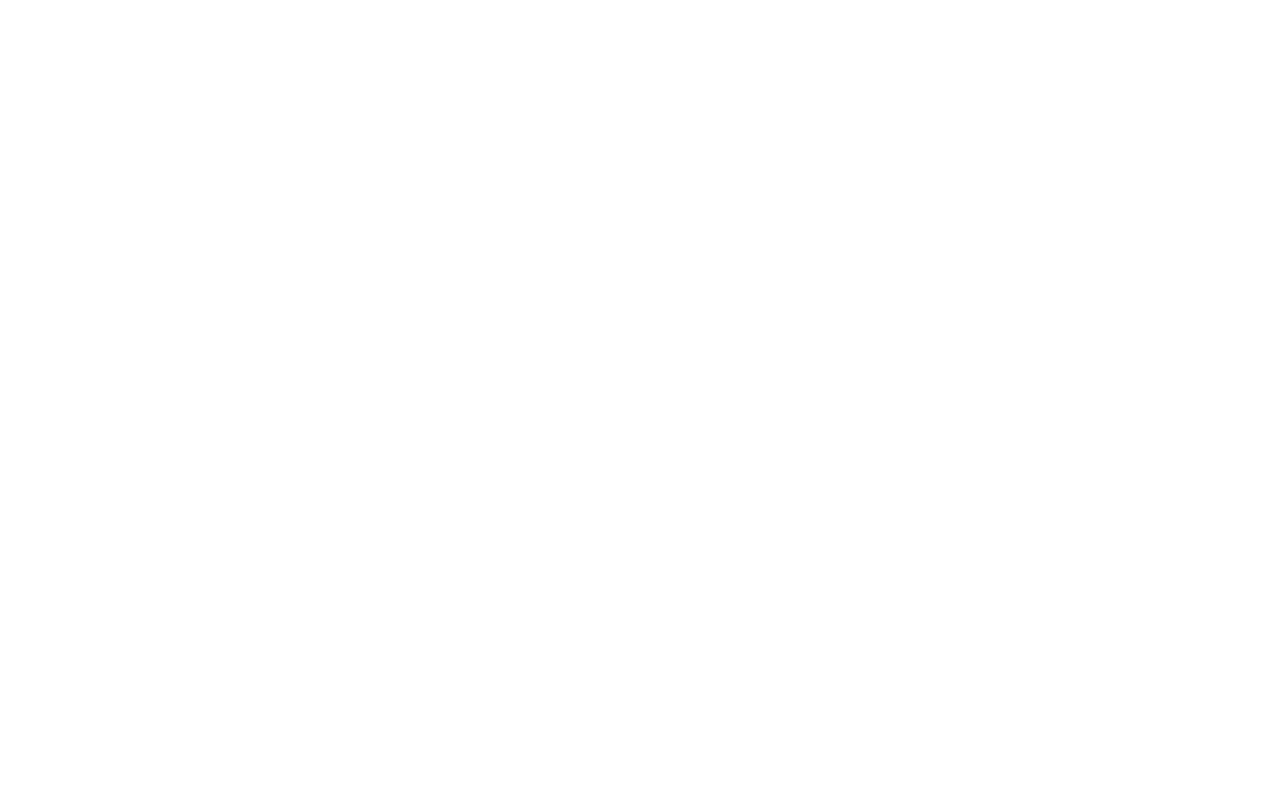
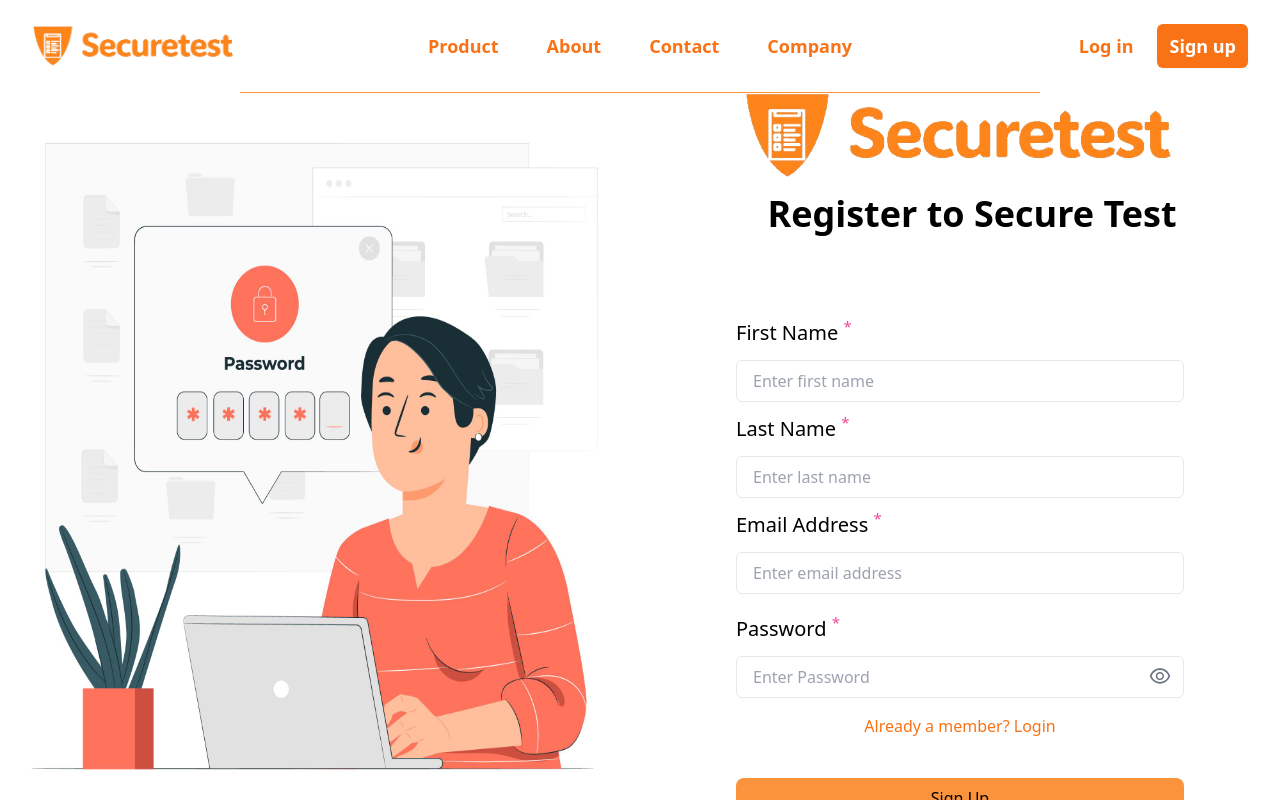
Before and after one commit to nidhibhaskar2206/SecureTestPlatform, a React (Vite) app in the folder client/: page /register in a window 1280 px wide. Before the commit this address had no page. Built offline with nearby package versions, Linux system fonts and the light colour scheme.

Commit message:
Auth Pages added

```diff
--- a/client/package.json
+++ b/client/package.json
@@ -16,7 +16,8 @@
     "react-dom": "^18.3.1",
     "react-icons": "^5.4.0",
     "react-router-dom": "^6.29.0",
-    "react-toastify": "^11.0.3"
+    "react-toastify": "^11.0.3",
+    "tw-elements-react": "^1.0.0-alpha-end"
   },
   "devDependencies": {
     "@eslint/js": "^9.17.0",
--- a/client/src/App.jsx
+++ b/client/src/App.jsx
@@ -2,17 +2,34 @@
 import TestPage from "./components/screens/TestPage";
 import HomePage from "./components/screens/HomePage";
 import InstructionsPage from "./components/screens/InstructionsPage";
+import LoginPage from "./components/screens/Login";
+import RegisterPage from "./components/screens/Register";
+import { ToastContainer } from "react-toastify";
+import "react-toastify/dist/ReactToastify.css";
 
 function App() {
-  return(
+  return (
     <div>
+      <ToastContainer
+        position="bottom-right"
+        autoClose={2000}
+        hideProgressBar={false}
+        toastStyle={{
+          backgroundColor: "#030811",
+          color: "#f2ebe3",
+          borderColor: "#f2ebe3",
+        }}
+        progressStyle={{ backgroundColor: "#f2ebe3" }}
+      />
       <Routes>
-        <Route path="/" element={<HomePage/>} />
-        <Route path="/test" element={<TestPage/>} />
-        <Route path="/instructions" element={<InstructionsPage/>}/>
+        <Route path="/" element={<HomePage />} />
+        <Route path="/test" element={<TestPage />} />
+        <Route path="/instructions" element={<InstructionsPage />} />
+        <Route path="/login" element={<LoginPage />} />
+        <Route path="/register" element={<RegisterPage/>}/>
       </Routes>
     </div>
-  )
+  );
 }
 
 export default App;
--- a/client/src/components/common/Header.jsx
+++ b/client/src/components/common/Header.jsx
@@ -15,7 +15,7 @@
   const [mobileMenuOpen, setMobileMenuOpen] = useState(false)
 
   return (
-    <header className="bg-orange-400">
+    <header className="">
       <nav aria-label="Global" className="mx-auto flex max-w-7xl items-center justify-between gap-x-6 p-6 lg:px-8">
         <div className="flex lg:flex-1">
           <Link to="/" className="-m-1.5 p-1.5">
@@ -29,18 +29,18 @@
         </div>
         <div className="hidden lg:flex lg:gap-x-12">
           {navigation.map((item) => (
-            <Link key={item.name} to={item.link} className="text-sm/6 font-semibold text-gray-900">
+            <Link key={item.name} to={item.link} className="text-lg font-semibold text-orange-500">
               {item.name}
             </Link>
           ))}
         </div>
         <div className="flex flex-1 items-center justify-end gap-x-6">
-          <Link to="/login" className="hidden text-sm/6 font-semibold text-gray-900 lg:block">
+          <Link to="/login" className="hidden text-lg font-semibold text-orange-500 lg:block">
             Log in
           </Link>
           <Link
             to="/register"
-            className="rounded-md bg-indigo-600 px-3 py-2 text-sm font-semibold text-white shadow-sm hover:bg-indigo-500 focus-visible:outline focus-visible:outline-2 focus-visible:outline-offset-2 focus-visible:outline-indigo-600"
+            className="rounded-md bg-orange-500 px-3 py-2 text-lg font-semibold text-white shadow-sm hover:bg-indigo-500 focus-visible:outline focus-visible:outline-2 focus-visible:outline-offset-2 focus-visible:outline-indigo-600"
           >
             Sign up
           </Link>
@@ -56,6 +56,7 @@
           </button>
         </div>
       </nav>
+      <div className='h-[0.05rem] bg-orange-400 ml-60 mr-60'></div>
       <Dialog open={mobileMenuOpen} onClose={setMobileMenuOpen} className="lg:hidden">
         <div className="fixed inset-0 z-10" />
         <DialogPanel className="fixed inset-y-0 right-0 z-10 w-full overflow-y-auto bg-white px-6 py-6 sm:max-w-sm sm:ring-1 sm:ring-gray-900/10">
--- a/client/src/components/screens/Login.jsx
+++ b/client/src/components/screens/Login.jsx
@@ -1,19 +1,116 @@
-import React from "React";
-import login from "../../assets/login.jpg"
+import React, { useState } from "react";
+import { Link } from "react-router-dom";
+import login from "../../assets/login.jpg";
+import logo from "../../assets/logo_bgless.png";
+import Header from "../common/Header";
+import { AiOutlineEye, AiOutlineEyeInvisible } from "react-icons/ai";
+import { toast } from "react-toastify";
+
 const LoginPage = () => {
-    return (
-        <div className="w-screen h-screen flex flex-col">
-            {/* Image section */}
-            <div className="lg:w-1/2 h-screen">
-                <img src={login} alt="login" className="w-full h-full"/>
+  const [formData, setFormData] = useState({
+    email: "",
+    password: "",
+  });
+  const [showPassword, setShowPassword] = useState(false);
+  const { email, password } = formData;
+
+  const handleOnChange = (e) => {
+    setFormData((prevData) => ({
+      ...prevData,
+      [e.target.name]: e.target.value,
+    }));
+  };
+
+  const handleOnSubmit = (e) => {
+    e.preventDefault();
+    toast.success("Login Successfull!");
+  };
+
+  return (
+    <div className="w-[100vw] h-[100vh] overflow-hidden">
+      {/* Image section */}
+      <Header />
+      <div className="flex">
+        <div className="lg:w-1/2">
+          <img src={login} alt="login" className="w-full h-full" />
+        </div>
+        {/* Form section */}
+        <div className="lg:w-1/2 flex flex-col justify-center items-center">
+          {/* Header */}
+          <div>
+            <div>
+              <img src={logo} alt="logo" className="w-auto h-" />
             </div>
-            {/* Form section */}
-            <div className="lg:w-1/2 h-screen">
-
+            <div className="ml-6 mt-4 text-center text-4xl font-bold">
+              Welcome to Secure Test
             </div>
+          </div>
+          {/* Form*/}
+          <div className="mt-20 w-[70%]">
+            <form
+              onSubmit={handleOnSubmit}
+              className="mt-6 flex w-full flex-col gap-y-4"
+            >
+              <label className="w-full">
+                <p className="mb-4 text-xl leading-[1.375rem] text-richblack-5 font-[500]">
+                  Email Address <sup className="text-pink-500">*</sup>
+                </p>
+                <input
+                  required
+                  type="text"
+                  name="email"
+                  value={email}
+                  onChange={handleOnChange}
+                  placeholder="Enter email address"
+                  className="form-style w-full border px-4 py-2 rounded-md focus:outline-[0.5px] focus:outline-gray-300"
+                />
+              </label>
+              <label className="relative mt-2">
+                <p className="mb-4 text-xl leading-[1.375rem] text-richblack-5 font-[500]">
+                  Password <sup className="text-pink-500">*</sup>
+                </p>
+                <input
+                  required
+                  type={showPassword ? "text" : "password"}
+                  name="password"
+                  value={password}
+                  onChange={handleOnChange}
+                  placeholder="Enter Password"
+                  className="form-style w-full !pr-10 border px-4 py-2 rounded-md focus:outline-[0.5px] focus:outline-gray-300"
+                />
+                <span
+                  onClick={() => setShowPassword((prev) => !prev)}
+                  className="absolute right-3 top-[46px] z-[10] cursor-pointer"
+                >
+                  {showPassword ? (
+                    <AiOutlineEyeInvisible fontSize={24} fill="#6B7280" />
+                  ) : (
+                    <AiOutlineEye fontSize={24} fill="#6B7280" />
+                  )}
+                </span>
+                <Link to="/forgot-password">
+                  <p className="mt-4 ml-auto mr-2 max-w-max text-sm text-blue-900">
+                    Forgot Password
+                  </p>
+                </Link>
+              </label>
+              <Link to="/register">
+                <p className="text-center hover:underline underline-offset-2 text-orange-500">
+                  Not a member? Create new account
+                </p>
+              </Link>
+              <button
+                type="submit"
+                className="mt-6 rounded-[8px] bg-orange-400 py-[8px] px-[12px] font-medium text-richblack-900"
+              >
+                Sign In
+              </button>
+            </form>
+          </div>
         </div>
-    )
-}
-
+      </div>
+    </div>
+  );
+};
 
 export default LoginPage;
--- a/client/src/components/screens/Register.jsx
+++ b/client/src/components/screens/Register.jsx
@@ -0,0 +1,142 @@
+import React, { useState } from "react";
+import { Link } from "react-router-dom";
+import login from "../../assets/login.jpg";
+import logo from "../../assets/logo_bgless.png";
+import Header from "../common/Header";
+import { AiOutlineEye, AiOutlineEyeInvisible } from "react-icons/ai";
+import { toast } from "react-toastify";
+
+const RegisterPage = () => {
+  const [formData, setFormData] = useState({
+    firstName: "",
+    lastName: "",
+    email: "",
+    password: "",
+  });
+
+  const [showPassword, setShowPassword] = useState(false);
+  const { firstName, lastName, email, password } = formData;
+
+  const handleOnChange = (e) => {
+    setFormData((prevData) => ({
+      ...prevData,
+      [e.target.name]: e.target.value,
+    }));
+  };
+
+  const handleOnSubmit = (e) => {
+    e.preventDefault();
+    toast.success("Registered Successfull!");
+  };
+
+  return (
+    <div className="w-screen h-[100vh] overflow-hidden">
+      {/* Image section */}
+      <Header />
+      <div className="flex">
+        <div className="lg:w-1/2">
+          <img src={login} alt="login" className="w-full h-full" />
+        </div>
+        {/* Form section */}
+        <div className="lg:w-1/2 flex flex-col justify-center items-center">
+          {/* Header */}
+          <div>
+            <div>
+              <img src={logo} alt="logo" className="w-auto h-" />
+            </div>
+            <div className="ml-6 mt-4 text-center text-4xl font-bold">
+              Register to Secure Test
+            </div>
+          </div>
+          {/* Form*/}
+          <div className="mt-16 w-[70%]">
+            <form
+              onSubmit={handleOnSubmit}
+              className="mt-6 flex w-full flex-col gap-y-4"
+            >
+              <label className="w-full">
+                <p className="mb-4 text-xl leading-[1.375rem] text-richblack-5 font-[500]">
+                  First Name <sup className="text-pink-500">*</sup>
+                </p>
+                <input
+                  required
+                  type="text"
+                  name="firstName"
+                  value={firstName}
+                  onChange={handleOnChange}
+                  placeholder="Enter first name"
+                  className="form-style w-full border px-4 py-2 rounded-md focus:outline-[0.125px] focus:outline-gray-300"
+                />
+              </label>
+              <label className="w-full">
+                <p className="mb-4 text-xl leading-[1.375rem] text-richblack-5 font-[500]">
+                  Last Name <sup className="text-pink-500">*</sup>
+                </p>
+                <input
+                  required
+                  type="text"
+                  name="lastName"
+                  value={lastName}
+                  onChange={handleOnChange}
+                  placeholder="Enter last name"
+                  className="form-style w-full border px-4 py-2 rounded-md focus:outline-[0.125px] focus:outline-gray-300"
+                />
+              </label>
+              <label className="w-full">
+                <p className="mb-4 text-xl leading-[1.375rem] text-richblack-5 font-[500]">
+                  Email Address <sup className="text-pink-500">*</sup>
+                </p>
+                <input
+                  required
+                  type="text"
+                  name="email"
+                  value={email}
+                  onChange={handleOnChange}
+                  placeholder="Enter email address"
+                  className="form-style w-full border px-4 py-2 rounded-md focus:outline-[0.125px] focus:outline-gray-300"
+                />
+              </label>
+              <label className="relative mt-2">
+                <p className="mb-4 text-xl leading-[1.375rem] text-richblack-5 font-[500]">
+                  Password <sup className="text-pink-500">*</sup>
+                </p>
+                <input
+                  required
+                  type={showPassword ? "text" : "password"}
+                  name="password"
+                  value={password}
+                  onChange={handleOnChange}
+                  placeholder="Enter Password"
+                  className="form-style w-full !pr-10 border px-4 py-2 rounded-md focus:outline-[0.125px] focus:outline-gray-300"
+                />
+                <span
+                  onClick={() => setShowPassword((prev) => !prev)}
+                  className="absolute right-3 top-[46px] z-[10] cursor-pointer"
+                >
+                  {showPassword ? (
+                    <AiOutlineEyeInvisible fontSize={24} fill="#6B7280" />
+                  ) : (
+                    <AiOutlineEye fontSize={24} fill="#6B7280" />
+                  )}
+                </span>
+              </label>
+              <Link to="/login">
+                <p className="text-center hover:underline underline-offset-2 text-orange-500">
+                  Already a member? Login
+                </p>
+              </Link>
+              <button
+                type="submit"
+                className="mt-6 rounded-[8px] bg-orange-400 py-[8px] px-[12px] font-medium text-richblack-900"
+              >
+                Sign Up
+              </button>
+            </form>
+          </div>
+        </div>
+      </div>
+    </div>
+  );
+};
+
+export default RegisterPage;
```
Also changed, not shown: client/src/assets/logo_bgless.png, 1 other file (tests, documents, lock files or other folders).
